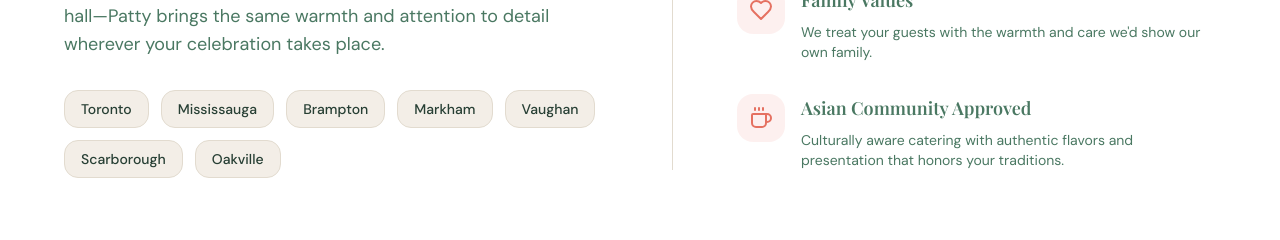
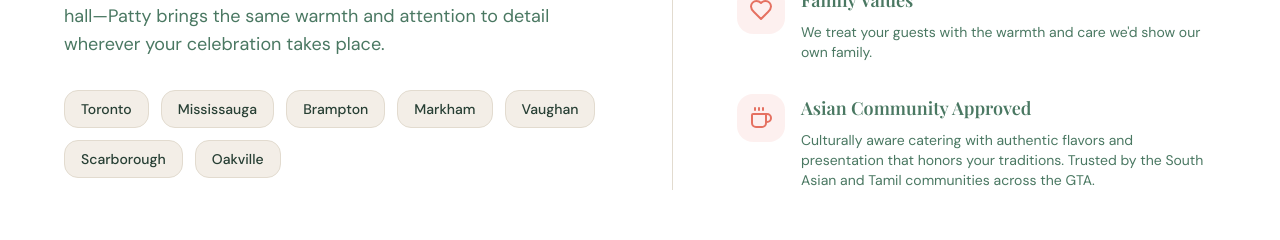
Before and after one commit to zenaradesignsorg/pattysdelights, a React (Vite) app: page /about in a window 1280 px wide. Shown: the part 1800-2040 px from the top of the page. Built offline with nearby package versions, Linux system fonts and the light colour scheme; no server answers; the HTML template or start-up script is replaced by a standard one.

Commit message:
Update About page content to reflect community trust and support
- Enhance the description in the About section to include recognition from the South Asian and Tamil communities across the GTA, emphasizing cultural awareness and authenticity in catering services.

```diff
--- a/src/pages/About.tsx
+++ b/src/pages/About.tsx
@@ -195,7 +195,7 @@ const About = () => {
                   <div>
                     <h4 className="text-base md:text-lg font-semibold text-secondary mb-1 md:mb-2">Asian Community Approved</h4>
                     <p className="text-xs md:text-sm text-muted-foreground leading-relaxed">
-                      Culturally aware catering with authentic flavors and presentation that honors your traditions.
+                      Culturally aware catering with authentic flavors and presentation that honors your traditions. Trusted by the South Asian and Tamil communities across the GTA.
                     </p>
                   </div>
                 </div>
```
